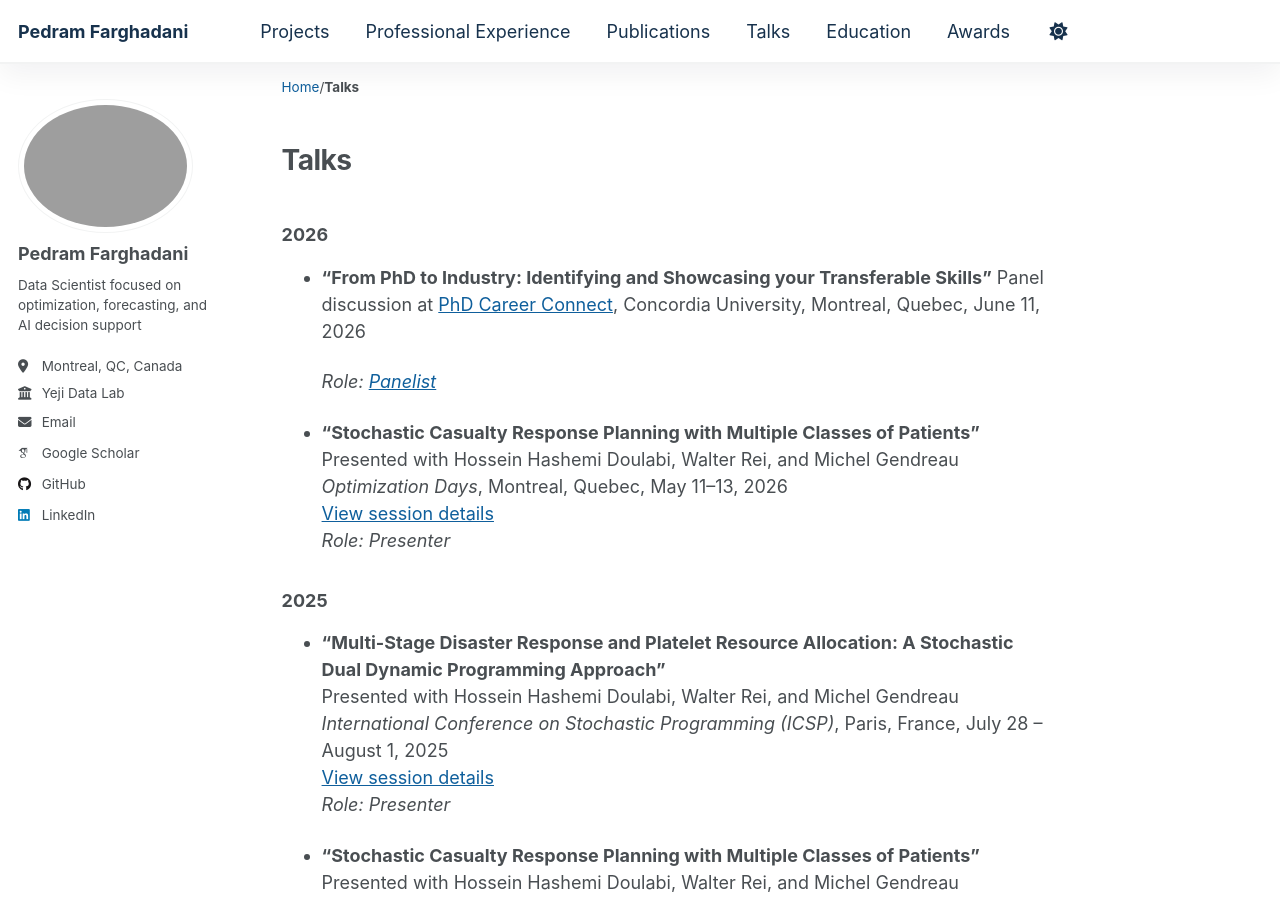
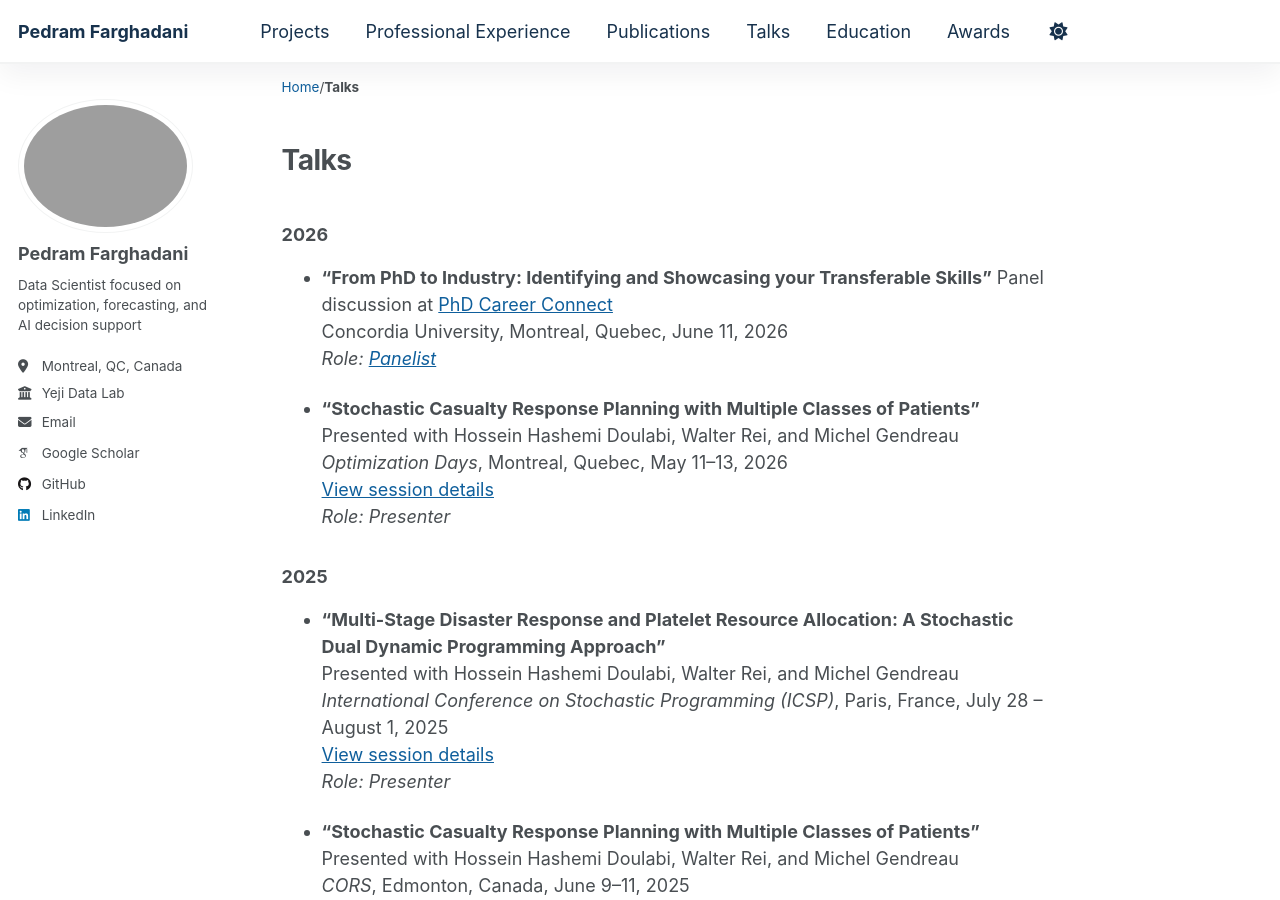
Before and after one commit to Pedram-Fdi/Pedram-Fdi.github.io, a Jekyll site: the page built from _pages/talks.md, in a window 1280 px wide and 900 px high. Built offline with Jekyll 4.4.1, drawn with Linux system fonts in a browser that asks for light colours; some web fonts are replaced.

```diff
--- a/_pages/talks.md
+++ b/_pages/talks.md
@@ -6,8 +6,8 @@ author_profile: true
 ---
 ### 2026
 
-- **"From PhD to Industry: Identifying and Showcasing your Transferable Skills"** Panel discussion at [PhD Career Connect](https://www.concordia.ca/gradstudies/professional-skills/phd-career-connect.html), Concordia University, Montreal, Quebec, June 11, 2026
-
+- **"From PhD to Industry: Identifying and Showcasing your Transferable Skills"** Panel discussion at [PhD Career Connect](https://www.concordia.ca/gradstudies/professional-skills/phd-career-connect.html)
+  Concordia University, Montreal, Quebec, June 11, 2026
   *Role: [Panelist](https://www.linkedin.com/posts/gradproskills_phdcareerconnect-careerdevelopment-professionaldevelopment-activity-7471254402570301440-FsDK?utm_source=share&utm_medium=member_desktop&rcm=ACoAAB5e2ysBegzHY0m7fO4Ya5WFUUQRq7474FA)*
 
 - **"Stochastic Casualty Response Planning with Multiple Classes of Patients"**
```
